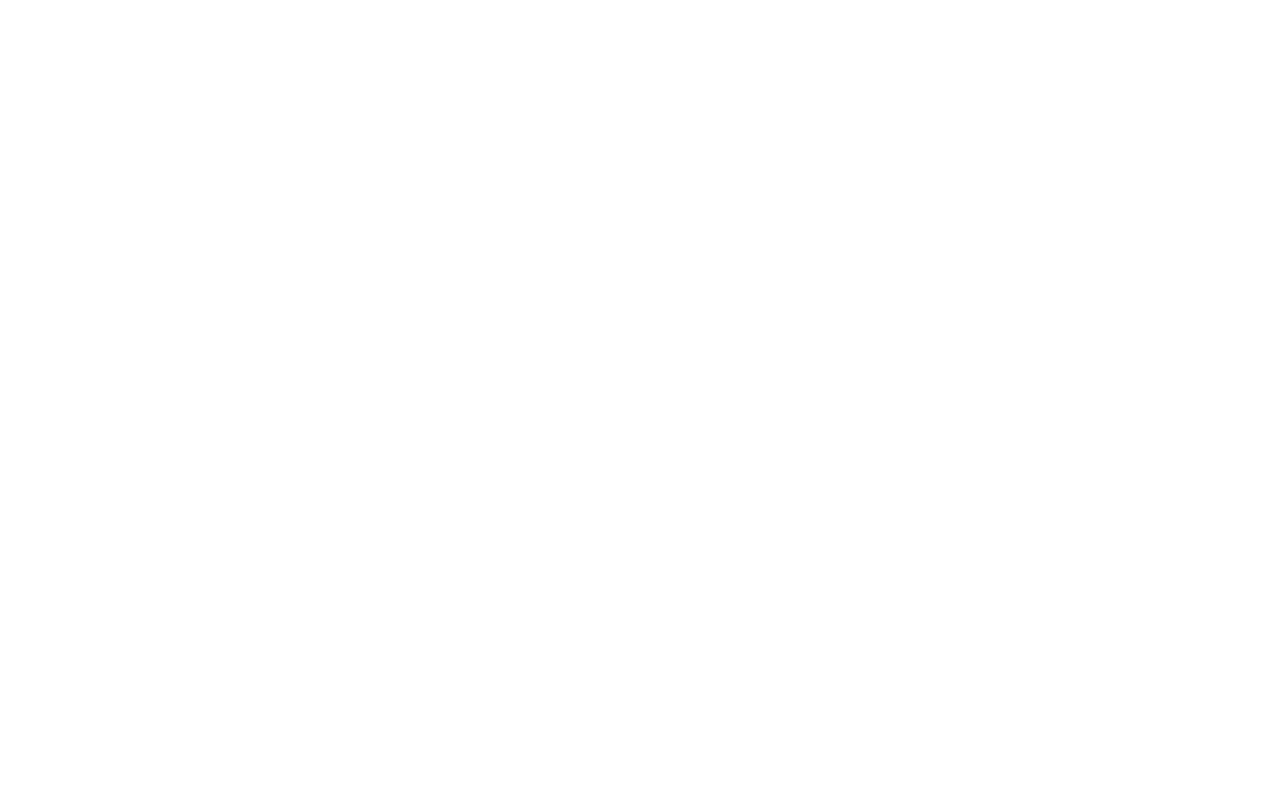
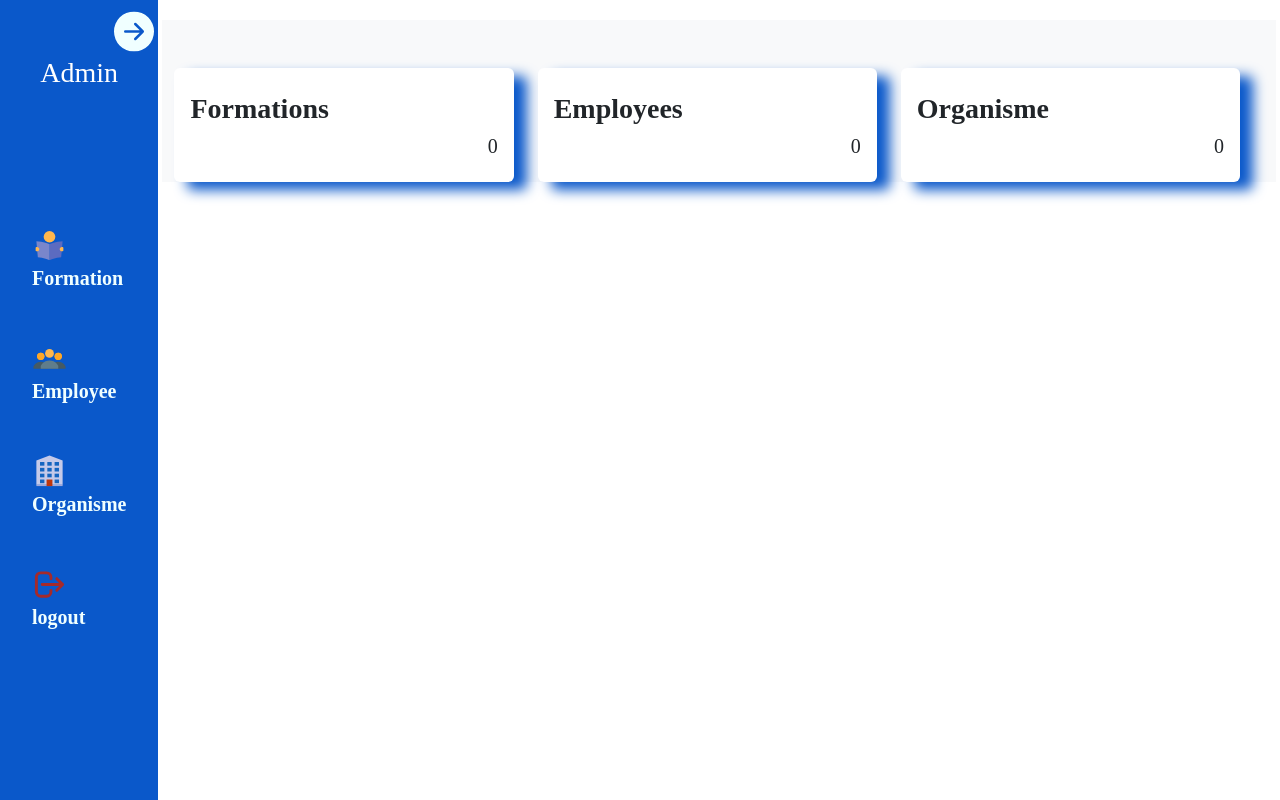
Before and after one commit to soumiaessabiry/Gestion_des_formations, a React (Create React App) app in the folder front-end-react/: page /Dashbord in a window 1280 px wide. Before the commit this address had no page. Built offline with nearby package versions, Linux system fonts and the light colour scheme.

Commit message:
realisation front-end dashbord admin

```diff
--- a/front-end-react/package.json
+++ b/front-end-react/package.json
@@ -11,6 +11,7 @@
     "react": "^18.2.0",
     "react-bootstrap": "^2.7.0",
     "react-dom": "^18.2.0",
+    "react-icons": "^4.7.1",
     "react-router-dom": "^6.6.1",
     "react-scripts": "5.0.1",
     "web-vitals": "^2.1.4"
--- a/front-end-react/src/App.css
+++ b/front-end-react/src/App.css
@@ -5,12 +5,12 @@
     font-family:cursive;
 
 }
-.row{
+.rowlog{
     border-radius: 30px;
     box-shadow: 12px 12px 22px;
 
 }
-.title{
+.titlelog{
     color:blue;
     margin-bottom: 23px;
     font-weight:bolder;
@@ -56,3 +56,13 @@
     background-color: blue;
     color: azure;
 }
+.navlik2{
+    border: none ;
+    background-color:#0a58ca;
+    color:azure;
+
+
+
+
+
+}
--- a/front-end-react/src/App.js
+++ b/front-end-react/src/App.js
@@ -1,17 +1,22 @@
 import { BrowserRouter, Routes, Route } from "react-router-dom";
 import Login from '../src/Component/Login'
+import Dashbord from '../src/Component/Admin/DashbordAdmin'
 import './App.css';
-
+const myStyle = {
+  height: "100vh",
+  overflow: "hidden",
+};
 function App() {
   return (
-    <>
+    <div style={myStyle} className="main">
        <BrowserRouter>
           <Routes>
             <Route path="/Login" element={<Login />} />
+            <Route path="/Dashbord" element={<Dashbord />} />
           </Routes>
        </BrowserRouter>
 
-    </>
+    </div>
   );
 }
 
--- a/front-end-react/src/Component/Admin/DashbordAdmin.jsx
+++ b/front-end-react/src/Component/Admin/DashbordAdmin.jsx
@@ -0,0 +1,69 @@
+import Container from "react-bootstrap/esm/Container";
+import { FaDollyFlatbed} from "react-icons/fa";
+import { FcReading,FcConferenceCall,FcDepartment} from "react-icons/fc";
+import { HiOutlineLogout} from "react-icons/hi";
+import Sidebar from "../sidebar";
+import { NavLink } from "react-router-dom";
+import Row from 'react-bootstrap/Row';
+import Col from 'react-bootstrap/Col';
+const bgg={'background':'#0a58ca'}
+const over={'overflow': 'auto'}
+const icon={"fontSize": "35px","color":"brown"}
+const shadow = {
+  boxShadow: '13px 8px 13px #0a58ca','border':'none'
+};
+
+const Dashbord=()=>{
+    return(
+     <div className="h-100 bg-white">
+      <div className="d-flex h-100">
+        <div className="p-4 " style={bgg}>
+            <Sidebar
+              NavLink1="Formation"
+              NavLink2="Employee"
+              NavLink3="Organisme"
+              logout="logout"
+              iconNavLink1={<FcReading style={icon}/>}
+              iconNavLink2={<FcConferenceCall style={icon}/>}
+              iconNavLink3={<FcDepartment style={icon}/>}
+              iconlogout={<HiOutlineLogout style={icon}/>}
+            />
+        </div>
+        <div className=" p-1 w-100" style={over} >
+          <Row className="  m-auto mt-3 bg-light text-dark">
+            <div className="row row-cols-1 row-cols-md-3 g-4">
+              <div className="col " >
+                <div className="card" style={shadow}>
+                  <div className="card-body">
+                    <h5 className="card-title text-end"></h5>
+                    <h5 className="card-title text-start fw-bold fs-3">Formations</h5>
+                    <h5 className="card-title text-end">0</h5>
+                  </div>
+                </div>
+              </div>
+              <div className="col" >
+                <div className="card" style={shadow}>
+                  <div className="card-body">
+                    <h5 className="card-title text-end"></h5>
+                    <h5 className="card-title text-start fw-bold fs-3">Employees</h5>
+                    <h5 className="card-title text-end">0</h5>
+                  </div>
+                </div>
+              </div> <div className="col" >
+                <div className="card" style={shadow}>
+                  <div className="card-body">
+                    <h5 className="card-title text-end"></h5>
+                    <h5 className="card-title text-start fw-bold fs-3">Organisme</h5>
+                    <h5 className="card-title text-end">0</h5>
+                  </div>
+                </div>
+              </div>
+            </div>
+          </Row>
+        </div>
+      </div>
+     </div>
+    )
+
+}
+export default Dashbord
--- a/front-end-react/src/Component/Login.jsx
+++ b/front-end-react/src/Component/Login.jsx
@@ -8,13 +8,13 @@
     <>
         <div className="login py-4 bg-light">
           <div className='container'>
-            <div className='row g-0'>
+            <div className='row rowlog g-0'>
               <div className='col-5'>
                   <img src={log} className="img-fluid " style={{"height": "100%","width": "100%"}}></img>
               </div>
               <div className='col-7  py-5 '>
                     <form className='text-center' >
-                    <h1 className='title'>Login</h1>
+                    <h1 className='titlelog'>Login</h1>
                       <div className='mb-4'>
                           <input type="email" name='email' className='inp px-4 ms-2' placeholder='email' />
                       </div>
--- /dev/null
+++ b/front-end-react/src/Component/sidebar.jsx
@@ -0,0 +1,77 @@
+import Container from "react-bootstrap/esm/Container";
+import { useState } from "react";
+import { NavLink } from "react-router-dom";
+import { BsPersonPlusFill ,BsFillCartPlusFill,BsPersonPlus ,BsFillEmojiSmileUpsideDownFill,BsTextIndentLeft,BsFillArrowRightCircleFill} from "react-icons/bs";
+
+
+const styleFc={'fontSize':'41px', 'marginTop':' 15px','marginleft':'-15px', 'fontWeight': 'bolder','fontSize':'40px','color':'azure'}
+const logo={'borderRadius': '35px','marginTop':' 10px'}
+const icon={"fontSize": "35px"}
+const sid={'marginTop':"90px"}
+const navlik={
+    "textDecoration": 'none' ,
+    "color":'azure',
+
+}
+const navlik2={
+    'border': 'none' ,
+    'background':'#0a58ca',
+    "color":'azure',
+
+
+
+
+}
+
+const Sidebar=(props)=>{
+    const [isShown, setDisplay]=useState('true');
+    const Titledispshow=(e)=>{
+        setDisplay(!isShown)
+    }
+    return(
+        <div className="position-relative p-2">
+            <div className="position-absolute top-0 start-100 translate-middle pdashbor"><BsFillArrowRightCircleFill style={styleFc} id="menu" onClick={Titledispshow}/></div>
+            <div>
+               <div>
+
+                    <div className="mt-4 pdashbor"  style={{display: isShown ? 'block' : 'none'}}>
+                        <h3 className="title text-center text-white" >Admin</h3>
+                    </div>
+               </div>
+                <div className="d-grid gap-2 "  style={sid}>
+                    <div >
+                        <div  className="mt-5 pdashbor">
+                            <NavLink to={props.NavLink1} style={navlik}>
+                                <span>{props.iconNavLink1}</span>
+                                <p className="fw-bolder fs-5 title"  style={{display: isShown ? 'block' : 'none'}} >{props.NavLink1}</p>
+                            </NavLink>
+                        </div>
+                        <div  className=" pdashbor mt-5">
+                            <NavLink to={props.NavLink2}  style={navlik}>
+                                <span>{props.iconNavLink2}</span>
+                                 <p className="fw-bolder fs-5 title" style={{display: isShown ? 'block' : 'none'}}>{props.NavLink2}</p>
+
+                            </NavLink>
+                        </div>
+                        <div  className="mt-5 pdashbor">
+                            <NavLink to={props.NavLink3}  style={navlik}>
+                                <span>{props.iconNavLink3}</span>
+                                <p className="fw-bolder fs-5 title" style={{display: isShown ? 'block' : 'none'}}>{props.NavLink3}</p>
+                            </NavLink>
+                        </div>
+                        <div  className="mt-5 pdashbor">
+                            {/* <NavLink to={props.logout}  style={navlik}> */}
+                                <span>{props.iconlogout}</span>
+                                <p className="fw-bolder fs-5 title navlik2"  style={{display: isShown ? 'block' : 'none'}}>{props.logout}</p>
+                            {/* </NavLink> */}
+                        </div>
+                    </div>
+                </div>
+            </div>
+        </div>
+
+    )
+}
+
+
+export default Sidebar
```
Also changed, not shown: 1 other file (tests, documents, lock files or other folders).
